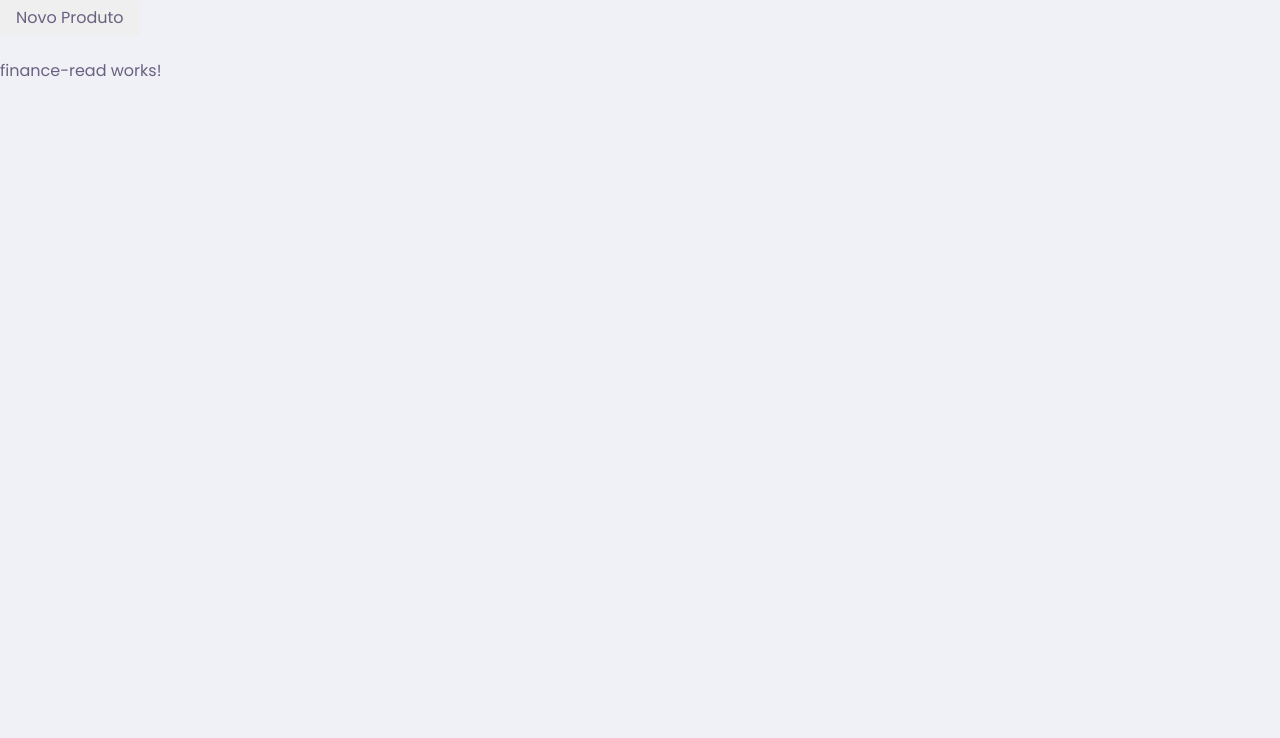
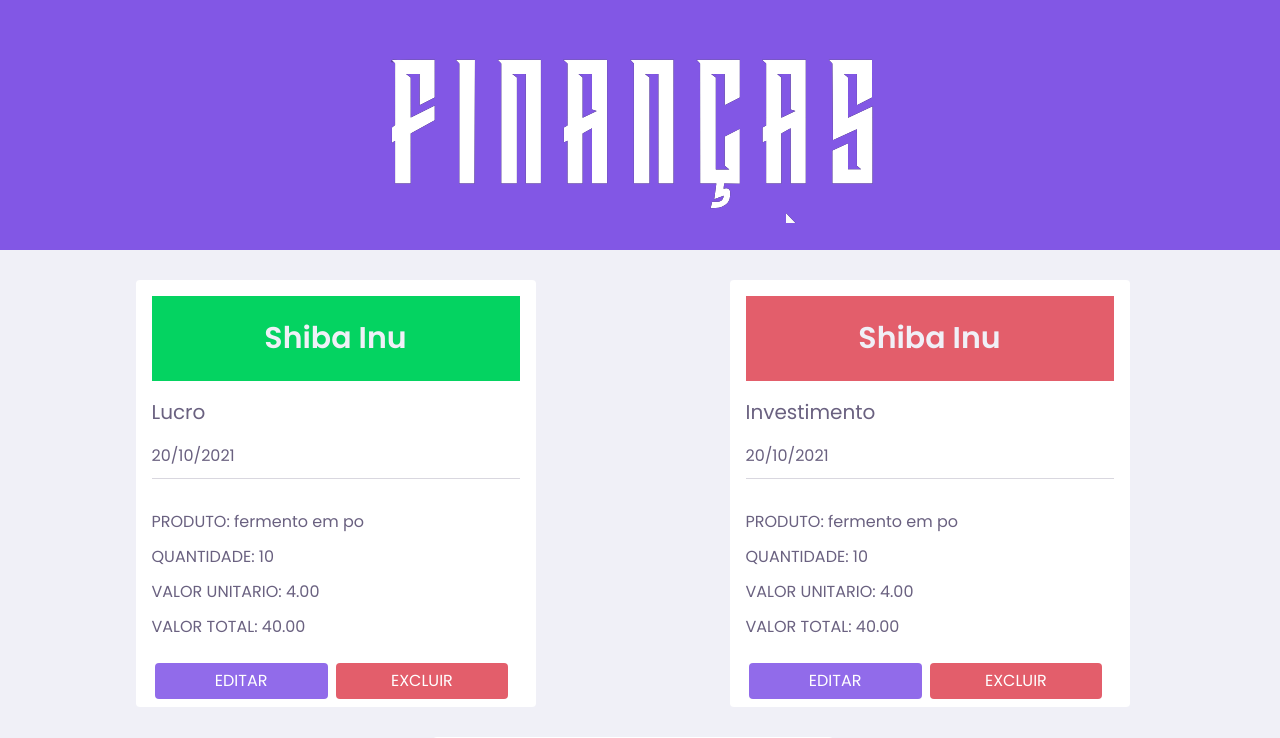
Before and after one commit to AdelmoMenezes123/finance-app, an Angular app: page /finances in a window 1280 px wide. Shown: the top 738 px of the page. Built offline with nearby package versions, Linux system fonts and the light colour scheme.

Commit message:
cria tela de listagem, layout de card e informacoes

```diff
--- a/src/app/components/finance/finance-read/finance-read.component.css
+++ b/src/app/components/finance/finance-read/finance-read.component.css
@@ -0,0 +1,53 @@
+.mat-toolbar {
+  margin-top: 25rem;
+}
+
+.mat-card {
+  width: 100%;
+  max-width: 400px;
+
+  background-color: var(--color-box-base);
+}
+
+.mat-card .mat-card-title {
+  background-color: var(--color-background);
+  padding: 20px 10px;
+  font-size: 3rem;
+  font-weight: 700;
+  text-align: center;
+  margin-bottom: 2rem;
+}
+
+.mat-card .mat-card-subtitle {
+  font-size: 2rem;
+}
+
+.mat-card .mat-card-content {
+  white-space: pre-wrap;
+  margin-top: 3rem;
+}
+
+.mat-card button.editar {
+  background-color: var(--color-primary-light);
+  color: var(--color-box-base);
+  font-weight: 500;
+}
+.mat-card button.apagar {
+  background-color: var(--color-voltar);
+  color: var(--color-box-base);
+  font-weight: 500;
+}
+
+.mat-card button.editar:hover,
+.mat-card button.apagar:hover {
+  filter: brightness(0.8);
+}
+
+.mat-card .mat-card-actions {
+  display: flex;
+  justify-content: center;
+}
+
+.mat-card .mat-card-actions button {
+  width: 45%;
+}
--- a/src/app/components/finance/finance-read/finance-read.component.html
+++ b/src/app/components/finance/finance-read/finance-read.component.html
@@ -1 +1,61 @@
-<p>finance-read works!</p>
+<mat-toolbar class="mat-elevation-z4 row gap-row-5 justify-content-around">
+  <mat-card class="example-card">
+    <mat-card-title
+      style="color: var(--color-background); background: var(--color-secondary)"
+      >Shiba Inu</mat-card-title
+    >
+    <mat-card-subtitle>Lucro</mat-card-subtitle>
+    <p>20/10/2021</p>
+    <hr />
+    <mat-card-content>
+      <p class="text-break">PRODUTO: {{ longText }}</p>
+      <p>QUANTIDADE: 10</p>
+      <p>VALOR UNITARIO: 4.00</p>
+      <p>VALOR TOTAL: 40.00</p>
+    </mat-card-content>
+    <mat-card-actions>
+      <button class="editar" mat-button>EDITAR</button>
+      <button class="apagar" mat-button>EXCLUIR</button>
+    </mat-card-actions>
+  </mat-card>
+
+  <mat-card class="example-card">
+    <mat-card-title
+      style="color: var(--color-background); background: var(--color-voltar)"
+      >Shiba Inu</mat-card-title
+    >
+    <mat-card-subtitle>Investimento</mat-card-subtitle>
+    <p>20/10/2021</p>
+    <hr />
+    <mat-card-content>
+      <p class="text-break">PRODUTO: {{ longText }}</p>
+      <p>QUANTIDADE: 10</p>
+      <p>VALOR UNITARIO: 4.00</p>
+      <p>VALOR TOTAL: 40.00</p>
+    </mat-card-content>
+    <mat-card-actions>
+      <button class="editar" mat-button>EDITAR</button>
+      <button class="apagar" mat-button>EXCLUIR</button>
+    </mat-card-actions>
+  </mat-card>
+
+  <mat-card class="example-card">
+    <mat-card-title
+      style="color: var(--color-background); background: var(--color-secondary)"
+      >Shiba Inu</mat-card-title
+    >
+    <mat-card-subtitle>Lucro</mat-card-subtitle>
+    <p>20/10/2021</p>
+    <hr />
+    <mat-card-content>
+      <p class="text-break">PRODUTO: {{ longText }}</p>
+      <p>QUANTIDADE: 10</p>
+      <p>VALOR UNITARIO: 4.00</p>
+      <p>VALOR TOTAL: 40.00</p>
+    </mat-card-content>
+    <mat-card-actions>
+      <button class="editar" mat-button>EDITAR</button>
+      <button class="apagar" mat-button>EXCLUIR</button>
+    </mat-card-actions>
+  </mat-card>
+</mat-toolbar>
--- a/src/app/components/finance/finance-read/finance-read.component.ts
+++ b/src/app/components/finance/finance-read/finance-read.component.ts
@@ -7,6 +7,8 @@ import { Component, OnInit } from '@angular/core';
 })
 export class FinanceReadComponent implements OnInit {
 
+  longText = `fermento em po`;
+
   constructor() { }
 
   ngOnInit(): void {
--- a/src/app/view/finance-crud/finance-crud.component.css
+++ b/src/app/view/finance-crud/finance-crud.component.css
@@ -1,3 +1,44 @@
-button{
-  margin-bottom: 22px;
+header {
+  background: var(--color-primary);
+  height: 100%;
+  padding: 0 3rem;
+  overflow-x: hidden;
+  width: 100%;
+
+  position: fixed;
+  height: 250px;
+  z-index: 1;
 }
+
+header .area-logo1 {
+  align-self: center;
+}
+
+@media (min-width: 1100px) {
+  .area-finances {
+    display: flex;
+    flex-direction: column;
+  }
+
+  header {
+    display: flex;
+    flex-direction: column;
+
+    justify-content: center;
+    align-content: center;
+  }
+}
+
+@media (max-width: 1099px) {
+  .area-finances {
+    display: flex;
+    flex-direction: column;
+  }
+
+  header {
+    display: flex;
+    flex-direction: column;
+    justify-content: center;
+    align-items: center;
+  }
+}
--- a/src/app/view/finance-crud/finance-crud.component.html
+++ b/src/app/view/finance-crud/finance-crud.component.html
@@ -1,4 +1,9 @@
-<button mat-raised-button class="primary">
-  Novo Produto
-</button>
-<app-finance-read></app-finance-read>
+<div class="area-finances">
+  <header id="container">
+    <section class="area-logo1">
+      <img src="assets/img/logo.png" class="w-100" alt="logo" />
+    </section>
+  </header>
+
+  <app-finance-read class="w-100 p-5"></app-finance-read>
+</div>
--- a/src/styles.css
+++ b/src/styles.css
@@ -63,3 +63,7 @@ textarea {
 .v-middle {
   vertical-align: middle;
 }
+
+.gap-row-5 {
+  row-gap: 3rem !important;
+}
```
